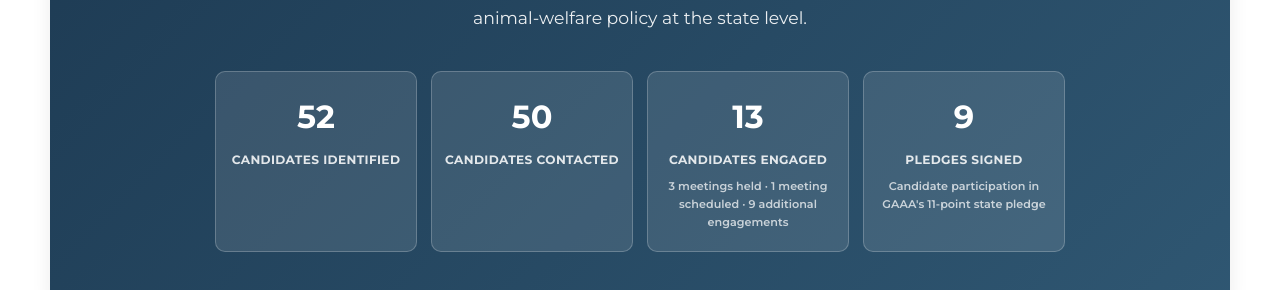
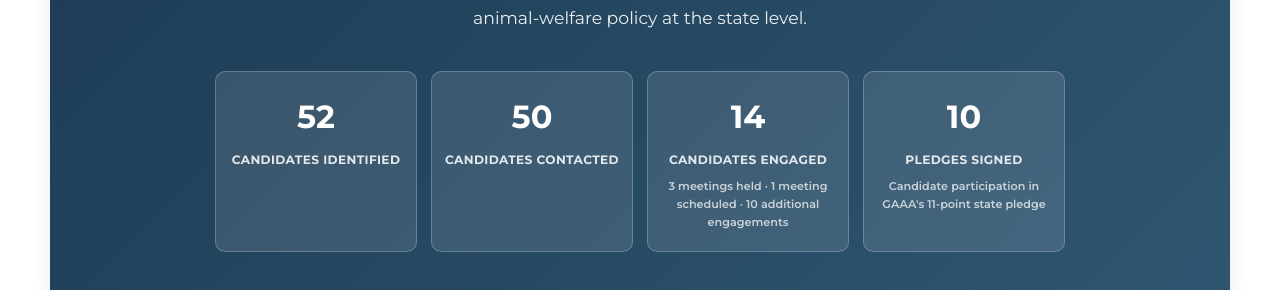
Before and after one commit to whitleybacon/gwinnett-animal-advocacy-alliance, a Jekyll site: the page built from election-2026/state/index.html, in a window 1280 px wide and 900 px high, scrolled down 341 px. Shown: the part 163-453 px from the top of the window. Built offline with Jekyll 4.4.1, drawn with Linux system fonts in a browser that asks for light colours; some of the changed text lies outside the part shown.

Commit message:
Update index.html

```diff
--- a/election-2026/state/index.html
+++ b/election-2026/state/index.html
@@ -809,13 +809,13 @@
       </div>
 
       <div class="metric">
-        <span class="metric-number">13</span>
+        <span class="metric-number">14</span>
         <span class="metric-label">Candidates Engaged</span>
-        <span class="metric-detail">3 meetings held · 1 meeting scheduled · 9 additional engagements</span>
+        <span class="metric-detail">3 meetings held · 1 meeting scheduled · 10 additional engagements</span>
       </div>
 
       <div class="metric">
-        <span class="metric-number">9</span>
+        <span class="metric-number">10</span>
         <span class="metric-label">Pledges Signed</span>
         <span class="metric-detail">Candidate participation in GAAA's 11-point state pledge</span>
       </div>
@@ -1903,8 +1903,9 @@
             <span class="party-label democrat">Democrat</span>
           </div>
 
-          <span class="candidate-status status-awaiting">
-            Awaiting Response
+          <span class="candidate-status status-signed">
+            <i class="fas fa-check-circle" aria-hidden="true"></i>
+            Pledge Signed
           </span>
         </div>
 
```
